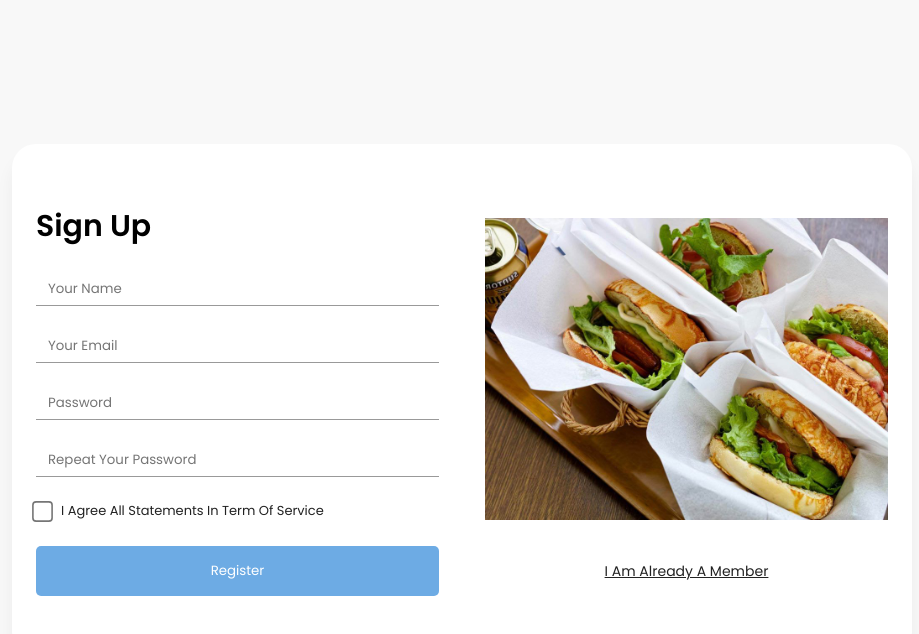
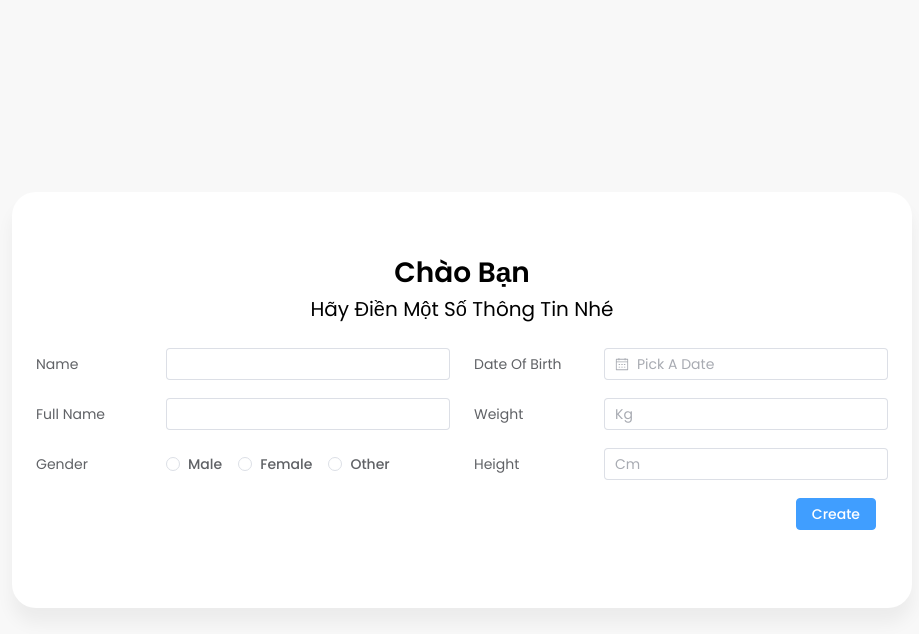
Before and after one commit to anhpd17/nutrition-client, a Vue app: page /signup in a window 1280 px wide. Both pictures are taken after a click on the button "Register". Shown: the top 634 px of the page, without its empty margins (178-1097 px from the left). Built offline with nearby package versions, Linux system fonts and the light colour scheme.

Commit message:
css notify

```diff
--- a/src/views/Login.vue
+++ b/src/views/Login.vue
@@ -15,24 +15,42 @@
                 <h1 class="form-title">Sign up</h1>
                 <div class="input-group">
                     <label for="username-input">Username</label>
-                    <input type="text" id="username-input" />
+                    <input ref="username" type="text" id="username-input" />
                 </div>
                 <div class="input-group">
                     <label for="password-input">Password</label>
-                    <input type="password" id="password-input" />
+                    <input ref="password" type="password" id="password-input" />
                 </div>
                 <div class="box-group">
                     <input type="checkbox" name="" id="tick" />
                     <label for="tick">Remember me</label>
                 </div>
                 <router-link to="/">
-                    <button class="login-btn">Log in</button>
+                    <button class="login-btn" @click="handleLogin">
+                        Log in
+                    </button>
                 </router-link>
             </div>
         </div>
     </div>
 </template>
-<script></script>
+<script>
+export default {
+    methods: {
+        handleLogin() {
+            console.log(this.$refs.username.value);
+            console.log(this.$refs.password.value);
+            this.$notify({
+                title: "Notice",
+                message: "Login Successfully",
+                duration: 3000,
+                type: "success",
+                position: "bottom-right",
+            });
+        },
+    },
+};
+</script>
 <style scoped>
 #container {
     height: 100vh;
@@ -101,7 +119,7 @@
     column-gap: 8px;
     font-size: 14px;
 }
-.img-block{
+.img-block {
     width: 50%;
 }
 .img-block h2 {
--- a/src/views/Signup.vue
+++ b/src/views/Signup.vue
@@ -1,6 +1,7 @@
 <template>
     <div id="container">
         <div class="wrapper">
+            <div v-if="!isSecondStep">
                 <div class="signup-left">
                     <h1>Sign up</h1>
                     <div class="signup-form">
@@ -51,7 +52,9 @@
                                 <a href="">Term of service</a></span
                             >
                         </div>
-                    <button class="signup-btn">Register</button>
+                        <button class="signup-btn" @click="moveToSecondStep">
+                            Register
+                        </button>
                     </div>
                 </div>
                 <div class="signup-right" style="width: 50%">
@@ -65,9 +68,27 @@
                     </router-link>
                 </div>
             </div>
+            <UserInfoSignup v-else :userInfo="userInfo" />
+        </div>
     </div>
 </template>
-<script setup></script>
+<script setup>
+import UserInfoSignup from "./UserInfoSignup.vue";
+import { ref } from "vue";
+
+const isSecondStep = ref(false);
+const userInfo = ref({
+    Name: "",
+    DateOfBirth: "",
+    gender: "",
+    Weight: "",
+    Height: "",
+    fullName: "",
+});
+const moveToSecondStep = () => {
+    isSecondStep.value = true;
+};
+</script>
 <style scoped>
 #container {
     background-color: #f8f8f8;
@@ -122,10 +143,10 @@
     cursor: pointer;
     width: 100%;
 }
-.signup-left{
+.signup-left {
     width: 50%;
 }
-.signup-left > h1{
+.signup-left > h1 {
     font-size: 30px;
 }
 .signup-right p {
--- /dev/null
+++ b/src/views/UserInfoSignup.vue
@@ -0,0 +1,95 @@
+<template>
+    <div class="info-form" style="width: 100%">
+        <div class="title" style="text-align: center">
+            <h1 style="font-size: 28px">Chào bạn</h1>
+            <p style="font-size: 20px">Hãy điền một số thông tin nhé</p>
+        </div>
+        <el-form
+            label-position="left"
+            label-width="130px"
+            style="
+                display: flex;
+                align-items: flex-start;
+                column-gap: 24px;
+                margin-top: 24px;
+            "
+        >
+            <div style="width: 50%">
+                <el-form-item label="Name">
+                    <el-input v-model="userInfo.Name"></el-input>
+                </el-form-item>
+                <el-form-item label="Full Name">
+                    <el-input v-model="userInfo.fullName"></el-input>
+                </el-form-item>
+                <el-form-item label="Gender">
+                    <el-radio-group v-model="userInfo.gender">
+                        <el-radio
+                            label="Male"
+                            value="1"
+                            style="margin-right: 16px"
+                        ></el-radio>
+                        <el-radio
+                            label="Female"
+                            value="2"
+                            style="margin-right: 16px"
+                        ></el-radio>
+                        <el-radio
+                            label="Other"
+                            value="3"
+                            style="margin-right: 16px"
+                        ></el-radio>
+                    </el-radio-group>
+                </el-form-item>
+            </div>
+            <div style="width: 50%">
+                <el-form-item label="Date of birth">
+                    <el-date-picker
+                        type="date"
+                        placeholder="Pick a date"
+                        v-model="userInfo.DateOfBirth"
+                        style="width: 100%"
+                    ></el-date-picker>
+                </el-form-item>
+                <el-form-item label="Weight">
+                    <el-input
+                        v-model.number="userInfo.Weight"
+                        placeholder="Kg"
+                    ></el-input>
+                </el-form-item>
+                <el-form-item label="Height">
+                    <el-input
+                        v-model.number="userInfo.Height"
+                        placeholder="Cm"
+                    ></el-input>
+                </el-form-item>
+                <el-form-item style="float: right; margin-right: 12px">
+                    <el-button type="primary" @click="submitForm"
+                        >Create</el-button
+                    >
+                </el-form-item>
+            </div>
+        </el-form>
+    </div>
+</template>
+<script>
+export default {
+    methods: {
+        submitForm() {
+            console.log(this.userInfo);
+
+            this.$notify({
+                title: "Notice",
+                message: "SignUp Successfully",
+                duration: 3000,
+            });
+        },
+    },
+    props: {
+        userInfo: {
+            type: Object,
+            required: true,
+        },
+    },
+};
+</script>
+<style scoped></style>
```
Lines whose indentation alone changed are shown as unchanged.
